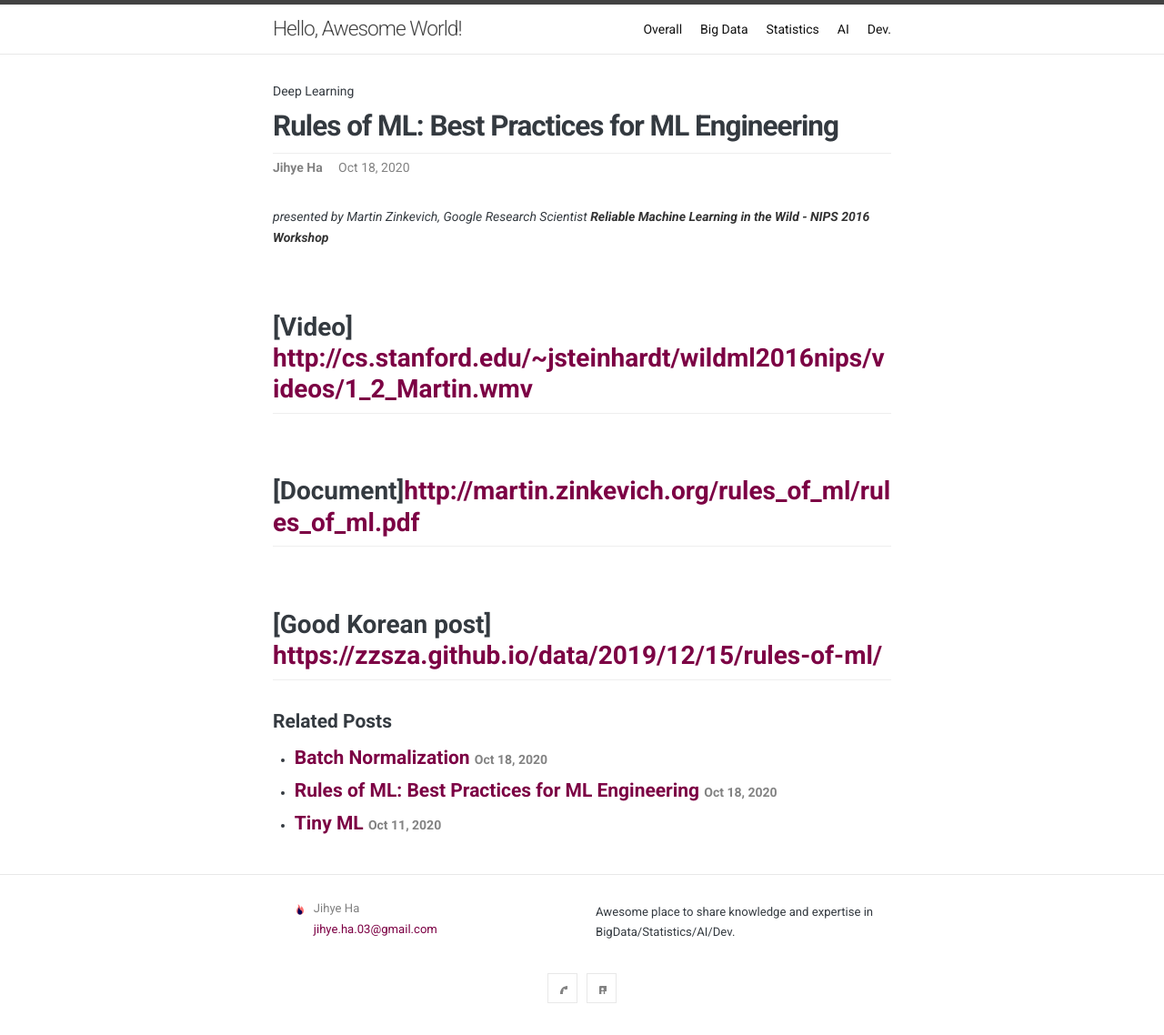
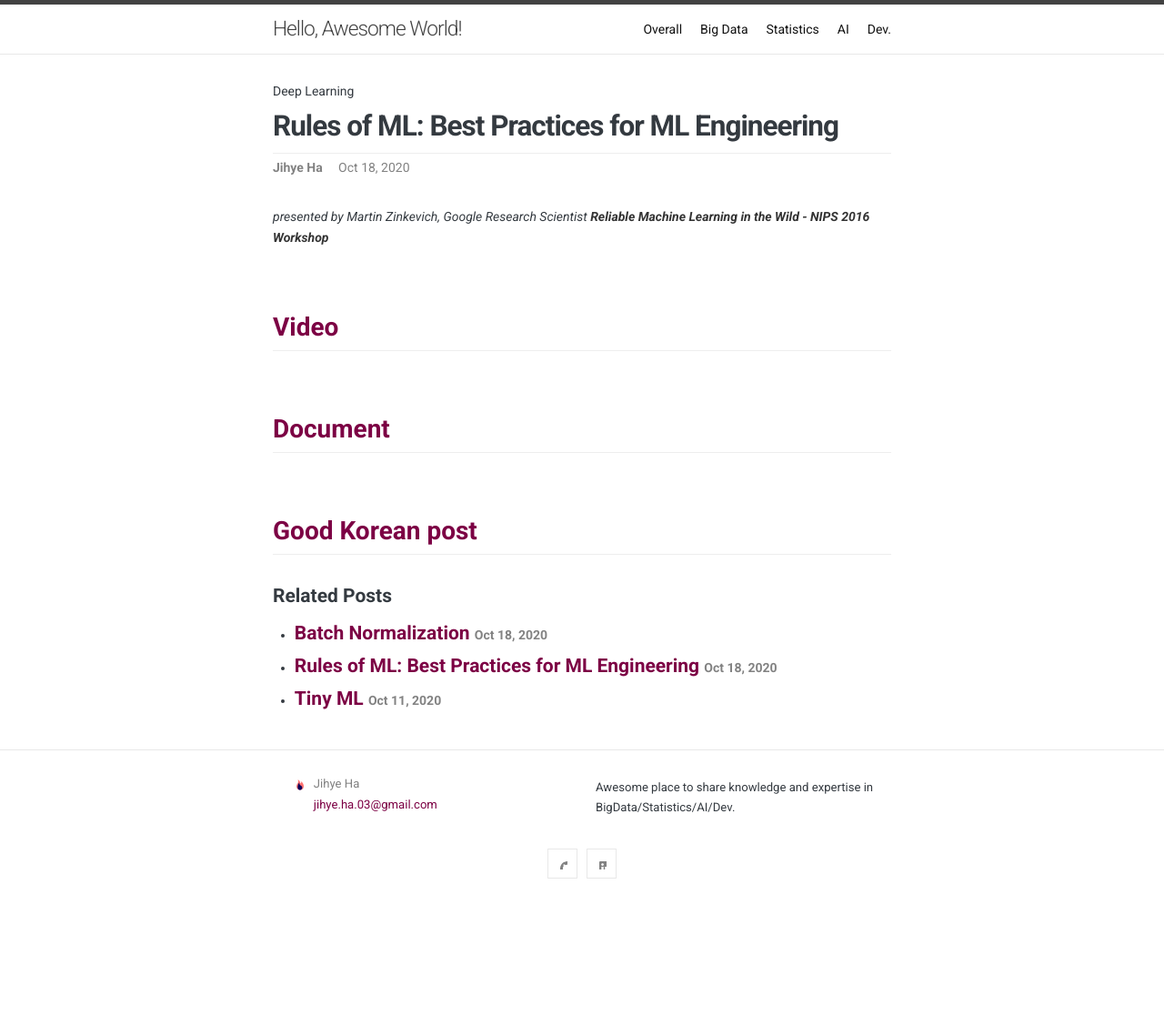
Before and after one commit to jihye-ha/blog-with-me, a Jekyll site: the page built from _posts/2020-10-18-Rules-of-ML-best-practices.md, in a window 1280 px wide. Shown: the whole page at 91% size. Built offline with Jekyll 4.4.1, drawn with Linux system fonts in a browser that asks for light colours; some web fonts are replaced; after the commit the page ends 1001 px from its top, so only the background shows below that.

Commit message:
Correct markdown grammar of url

```diff
--- a/_posts/2020-10-18-Rules-of-ML-best-practices.md
+++ b/_posts/2020-10-18-Rules-of-ML-best-practices.md
@@ -8,8 +8,8 @@ tag: Deep Learning
 
 _presented by Martin Zinkevich, Google Research Scientist **Reliable Machine Learning in the Wild - NIPS 2016 Workshop**_
 
-## [Video] <http://cs.stanford.edu/~jsteinhardt/wildml2016nips/videos/1_2_Martin.wmv>
+## [Video](http://cs.stanford.edu/~jsteinhardt/wildml2016nips/videos/1_2_Martin.wmv)
 
-## [Document]<http://martin.zinkevich.org/rules_of_ml/rules_of_ml.pdf>
+## [Document](http://martin.zinkevich.org/rules_of_ml/rules_of_ml.pdf)
 
-## [Good Korean post] <https://zzsza.github.io/data/2019/12/15/rules-of-ml/>
+## [Good Korean post](https://zzsza.github.io/data/2019/12/15/rules-of-ml/)
```
